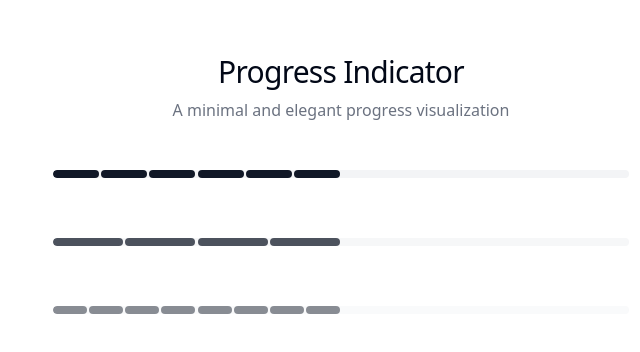
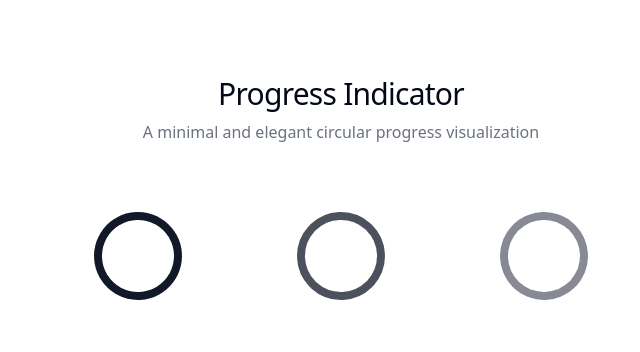
Before and after one commit to engineercode36/broken-barrier-progress, a React (Vite) app: page / in a window 1280 px wide. Shown: the part 202-554 px from the top of the page, without its empty margins (299-939 px from the left). Built offline with nearby package versions, Linux system fonts and the light colour scheme.

Commit message:
Convert to Round Progress Bar
Updated the SegmentedProgress component to implement a round progress bar design. Adjusted styles and layout to reflect the new circular format.
[skip gpt_engineer]

```diff
--- a/src/components/SegmentedProgress.tsx
+++ b/src/components/SegmentedProgress.tsx
@@ -15,35 +15,42 @@ const SegmentedProgress = ({
   className
 }: SegmentedProgressProps) => {
   const normalizedProgress = Math.min(Math.max(progress, 0), 100);
-  const segmentWidth = 100 / segments;
+  const radius = 40;
+  const circumference = 2 * Math.PI * radius;
+  const segmentLength = circumference / segments;
+  const dashArray = `${segmentLength - 2} ${2}`;
+  const progressOffset = circumference - (normalizedProgress / 100) * circumference;
 
   return (
-    <div className={cn("w-full max-w-xl mx-auto", className)}>
-      <div className="relative h-2 bg-gray-100 rounded-full overflow-hidden">
-        <div className="flex absolute inset-0">
-          {Array.from({ length: segments }).map((_, index) => (
-            <div
-              key={index}
-              className="flex-1 mx-px first:ml-0 last:mr-0"
-              style={{
-                width: `${segmentWidth}%`,
-              }}
-            >
-              <div
-                className={cn(
-                  "h-full transition-all duration-500 ease-out rounded-sm",
-                  (index + 1) * segmentWidth <= normalizedProgress
-                    ? "bg-gray-900 animate-scale-in"
-                    : "bg-transparent"
-                )}
-              />
-            </div>
-          ))}
-        </div>
-      </div>
+    <div className={cn("relative w-32 h-32 mx-auto group", className)}>
+      {/* Background circle */}
+      <svg className="w-full h-full -rotate-90">
+        <circle
+          className="stroke-gray-100 fill-none"
+          strokeWidth="8"
+          r={radius}
+          cx="64"
+          cy="64"
+          strokeDasharray={dashArray}
+        />
+        {/* Progress circle */}
+        <circle
+          className="stroke-gray-900 fill-none transition-all duration-500 ease-out"
+          strokeWidth="8"
+          r={radius}
+          cx="64"
+          cy="64"
+          strokeDasharray={dashArray}
+          strokeDashoffset={progressOffset}
+          strokeLinecap="round"
+        />
+      </svg>
+
       {showLabel && (
-        <div className="mt-2 text-sm text-gray-600 font-medium opacity-0 group-hover:opacity-100 transition-opacity duration-200">
-          {normalizedProgress}%
+        <div className="absolute inset-0 flex items-center justify-center">
+          <span className="text-sm text-gray-600 font-medium opacity-0 group-hover:opacity-100 transition-opacity duration-200">
+            {normalizedProgress}%
+          </span>
         </div>
       )}
     </div>
--- a/src/pages/Index.tsx
+++ b/src/pages/Index.tsx
@@ -17,29 +17,13 @@ const Index = () => {
       <div className="w-full max-w-xl space-y-12">
         <div className="space-y-2 text-center">
           <h2 className="text-3xl font-medium tracking-tight">Progress Indicator</h2>
-          <p className="text-gray-500">A minimal and elegant progress visualization</p>
+          <p className="text-gray-500">A minimal and elegant circular progress visualization</p>
         </div>
 
-        <div className="space-y-8">
-          <div className="space-y-4">
-            <SegmentedProgress progress={progress} segments={12} />
-          </div>
-
-          <div className="space-y-4">
-            <SegmentedProgress
-              progress={progress}
-              segments={8}
-              className="opacity-75"
-            />
-          </div>
-
-          <div className="space-y-4">
-            <SegmentedProgress
-              progress={progress}
-              segments={16}
-              className="opacity-50"
-            />
-          </div>
+        <div className="grid grid-cols-1 md:grid-cols-3 gap-8">
+          <SegmentedProgress progress={progress} segments={12} />
+          <SegmentedProgress progress={progress} segments={8} className="opacity-75" />
+          <SegmentedProgress progress={progress} segments={16} className="opacity-50" />
         </div>
       </div>
     </div>
```
